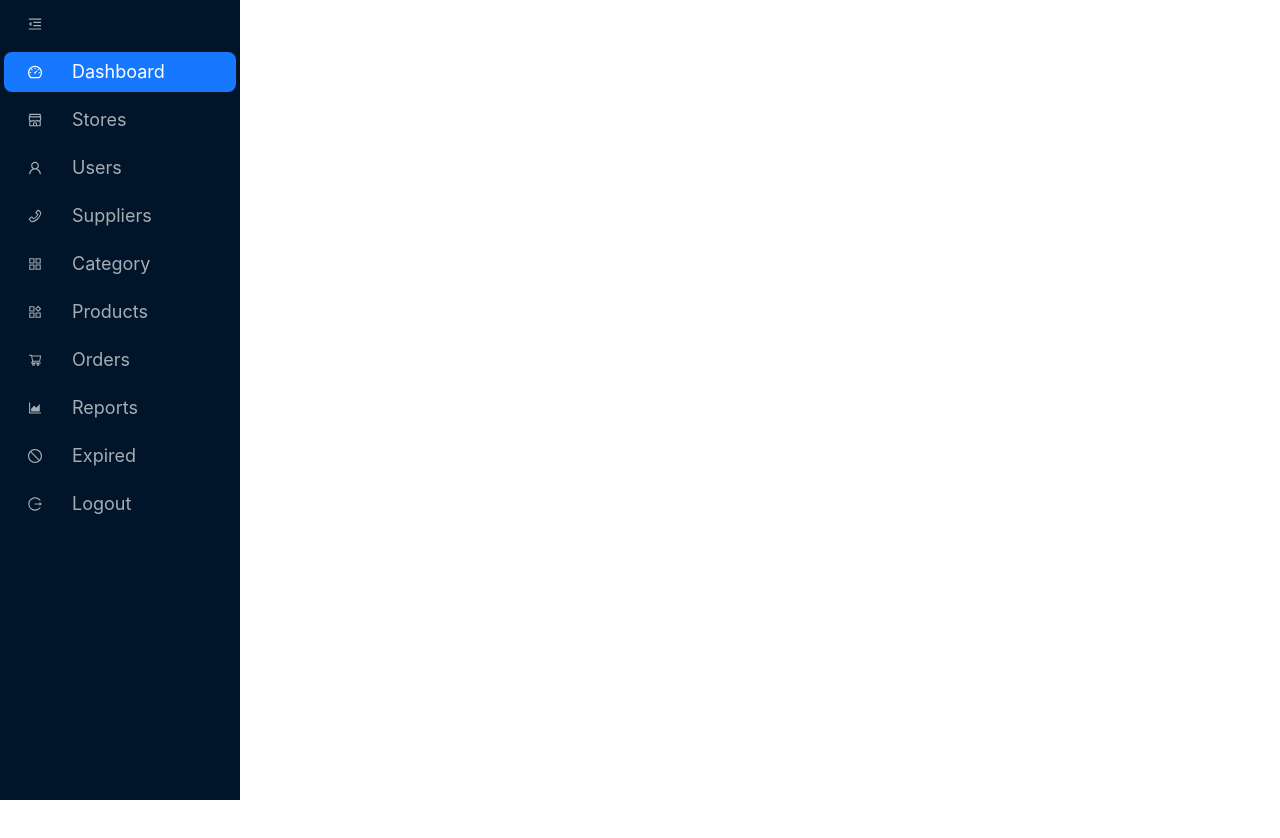
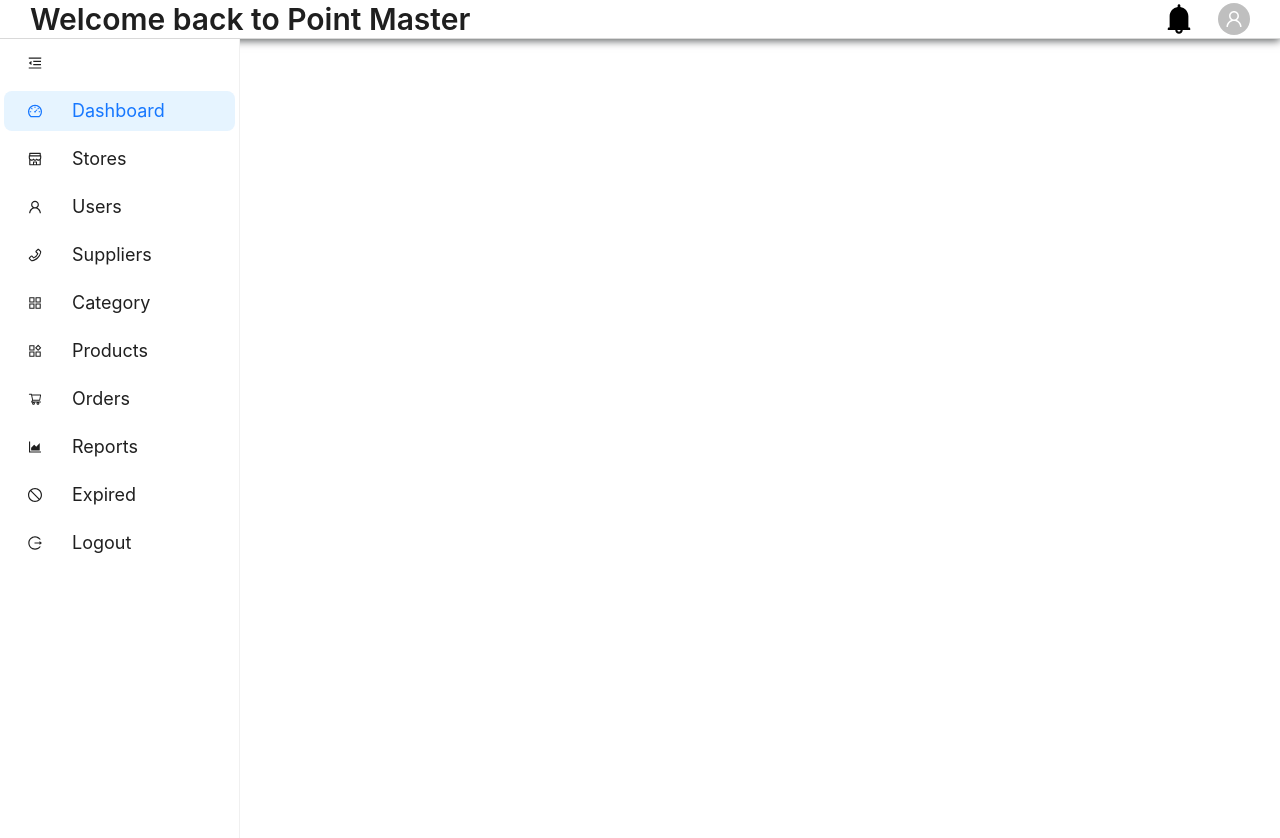
Before and after one commit to PointMaster-POS/web-management, a React (Create React App) app in the folder pointmaster/: page /profile in a window 1280 px wide. Before the commit the page ends 800 px from the top, so only its background shows below. Built offline with nearby package versions, Linux system fonts and the light colour scheme.

Commit message:
Adding some changes

```diff
--- a/pointmaster/src/components/Owner's Dashboard/MainLayout/MainLayout.js
+++ b/pointmaster/src/components/Owner's Dashboard/MainLayout/MainLayout.js
@@ -2,14 +2,14 @@ import React from "react";
 import {Space } from "antd";
 import SideBar from "../SideBar/SideBar";
 // import Content from "./Content";
-// import HeaderBar from "../HeaderBar";
+import Header from "../Header/Header";
 // import Footer from "./Footer"
 import "./MainLayout.css"
 
 const MainLayout = () => {
   return (
     <div className="main-layout">
-      {/* <HeaderBar /> */}
+      <Header />
       <Space className="sider-content">
         <SideBar></SideBar>
         {/* <Content></Content> */}
--- a/pointmaster/src/components/Owner's Dashboard/SideBar/SideBar.js
+++ b/pointmaster/src/components/Owner's Dashboard/SideBar/SideBar.js
@@ -76,7 +76,7 @@ const SideBar = () => {
         <Menu
           defaultSelectedKeys={["/"]}
           mode="inline"
-          theme="dark"
+          theme="light"
           onClick={onMenuClick}
           className="custom-menu"
         >
```
